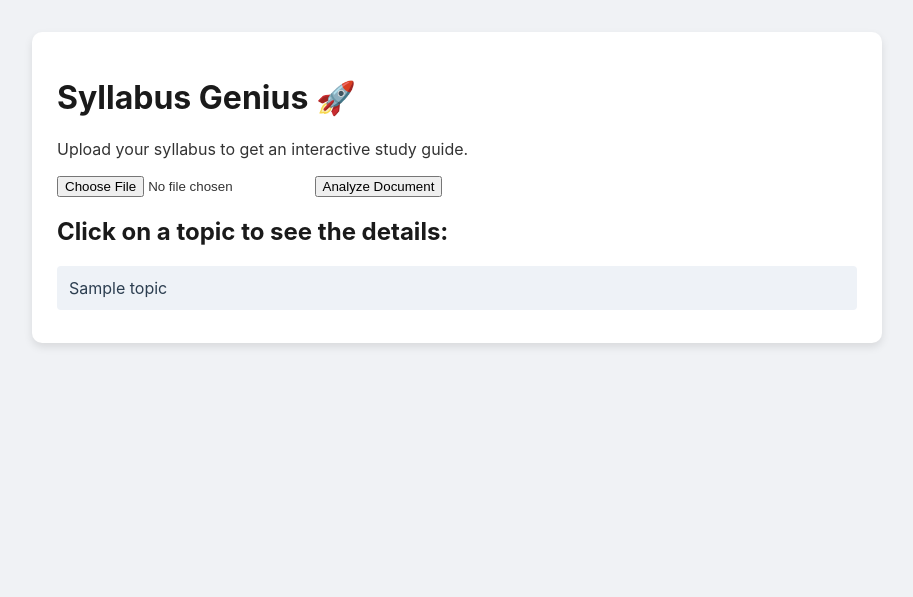
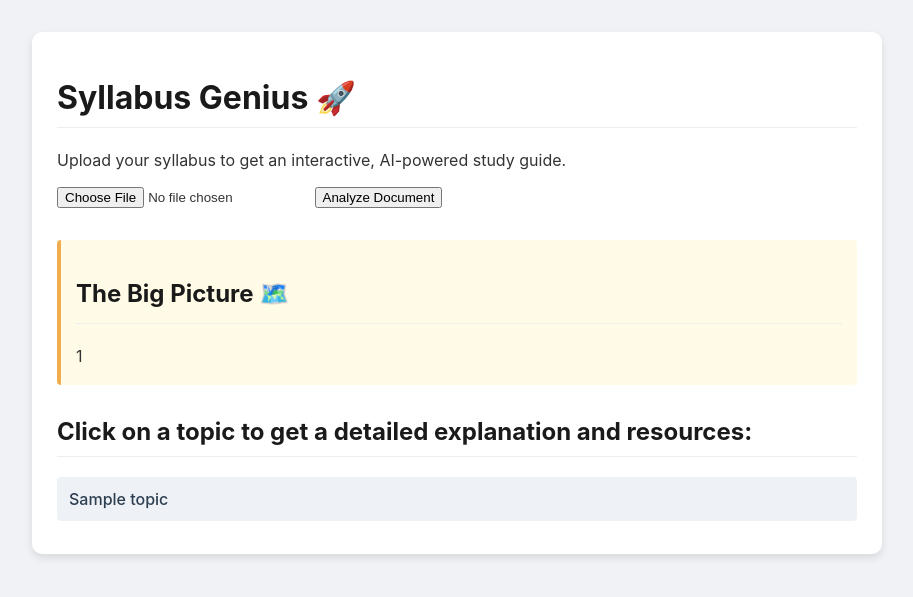
Before and after one commit to Priyavardhanbezawada/Syllabus-Genius-V2, a Flask app: template templates/index.html in a window 1280 px wide. Shown: the top 597 px of the page, without its empty margins (183-1096 px from the left). Run offline with Flask 3, Linux system fonts and the light colour scheme; the visitor is signed in with stand-in values (Sample User, id 1); the template is opened without the code that fills it: most values are stand-ins (such as "Sample title", 1, 10 or a date in 2020).

Commit message:
Update index.html

```diff
--- a/templates/index.html
+++ b/templates/index.html
@@ -5,26 +5,77 @@
     <meta name="viewport" content="width=device-width, initial-scale=1.0">
     <title>Syllabus Genius</title>
     <style>
-        body { font-family: -apple-system, BlinkMacSystemFont, "Segoe UI", Roboto, sans-serif; margin: 2em; background-color: #f0f2f5; color: #333; }
-        .container { max-width: 800px; margin: auto; background: white; padding: 25px; border-radius: 10px; box-shadow: 0 4px 8px rgba(0,0,0,0.1); }
-        h1, h2 { color: #1a1a1a; }
-        .topic-list a { display: block; background: #eef2f7; padding: 12px; margin-bottom: 8px; border-radius: 4px; text-decoration: none; color: #2c3e50; transition: background-color 0.2s; }
-        .topic-list a:hover { background-color: #dce4f0; }
-        .error { color: #d8000c; background-color: #ffbaba; padding: 10px; border-radius: 5px; }
+        body {
+            font-family: -apple-system, BlinkMacSystemFont, "Segoe UI", Roboto, sans-serif;
+            margin: 2em;
+            background-color: #f0f2f5;
+            color: #333;
+        }
+        .container {
+            max-width: 800px;
+            margin: auto;
+            background: white;
+            padding: 25px;
+            border-radius: 10px;
+            box-shadow: 0 4px 8px rgba(0,0,0,0.1);
+        }
+        h1, h2 {
+            color: #1a1a1a;
+            border-bottom: 1px solid #eee;
+            padding-bottom: 10px;
+        }
+        .upload-form {
+            margin-bottom: 2em;
+        }
+        .concept-map {
+            background-color: #fffbe6;
+            border-left: 4px solid #f0ad4e;
+            padding: 15px;
+            margin-bottom: 2em;
+            border-radius: 4px;
+            line-height: 1.6;
+        }
+        .topic-list a {
+            display: block;
+            background: #eef2f7;
+            padding: 12px;
+            margin-bottom: 8px;
+            border-radius: 4px;
+            text-decoration: none;
+            color: #2c3e50;
+            transition: background-color 0.2s;
+            font-weight: 500;
+        }
+        .topic-list a:hover {
+            background-color: #dce4f0;
+        }
+        .error {
+            color: #d8000c;
+            background-color: #ffbaba;
+            padding: 10px;
+            border-radius: 5px;
+        }
     </style>
 </head>
 <body>
     <div class="container">
         <h1>Syllabus Genius 🚀</h1>
-        <p>Upload your syllabus to get an interactive study guide.</p>
+        <p>Upload your syllabus to get an interactive, AI-powered study guide.</p>
 
-        <form action="/" method="post" enctype="multipart/form-data">
+        <form class="upload-form" action="/" method="post" enctype="multipart/form-data">
             <input type="file" name="file" required>
             <button type="submit">Analyze Document</button>
         </form>
 
+        {% if session.concept_map %}
+            <div class="concept-map">
+                <h2>The Big Picture 🗺️</h2>
+                <div>{{ session.concept_map | safe }}</div>
+            </div>
+        {% endif %}
+
         {% if topics %}
-            <h2>Click on a topic to see the details:</h2>
+            <h2>Click on a topic to get a detailed explanation and resources:</h2>
             <div class="topic-list">
                 {% for topic in topics %}
                     <a href="{{ url_for('topic_details', topic_name=topic) }}">{{ topic }}</a>
```
